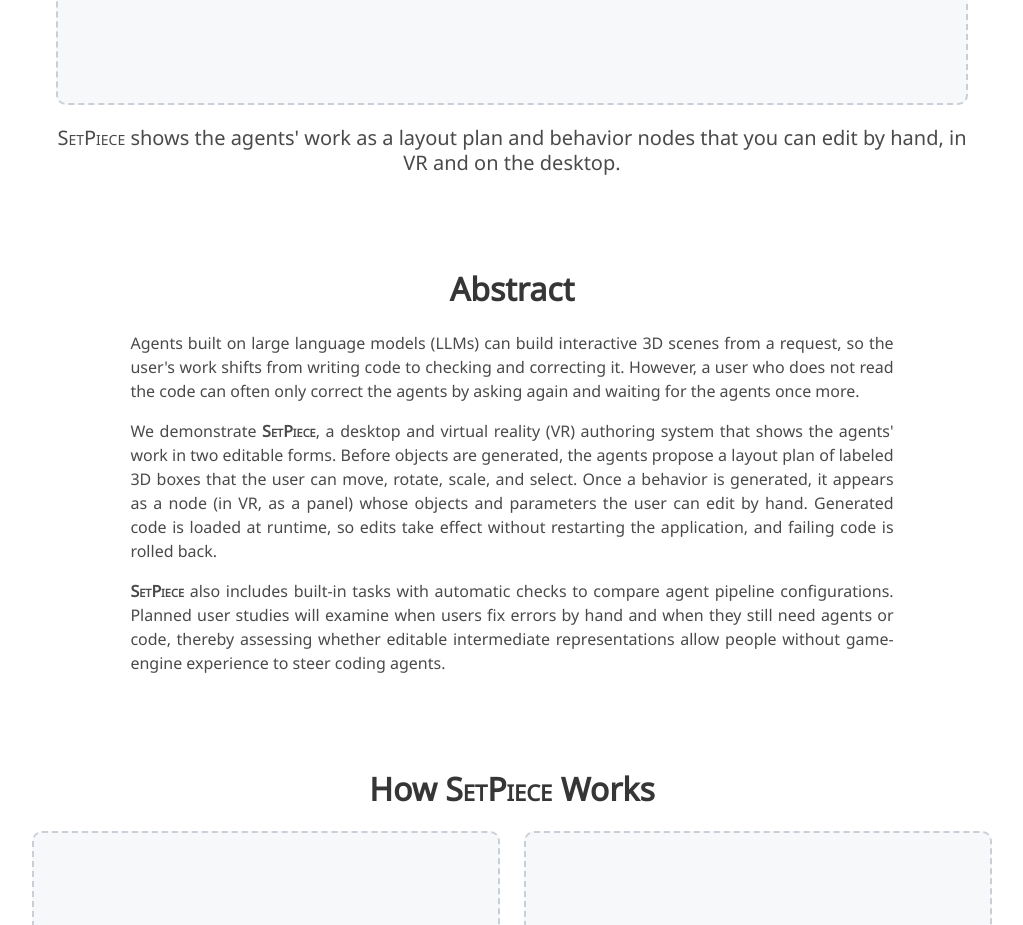
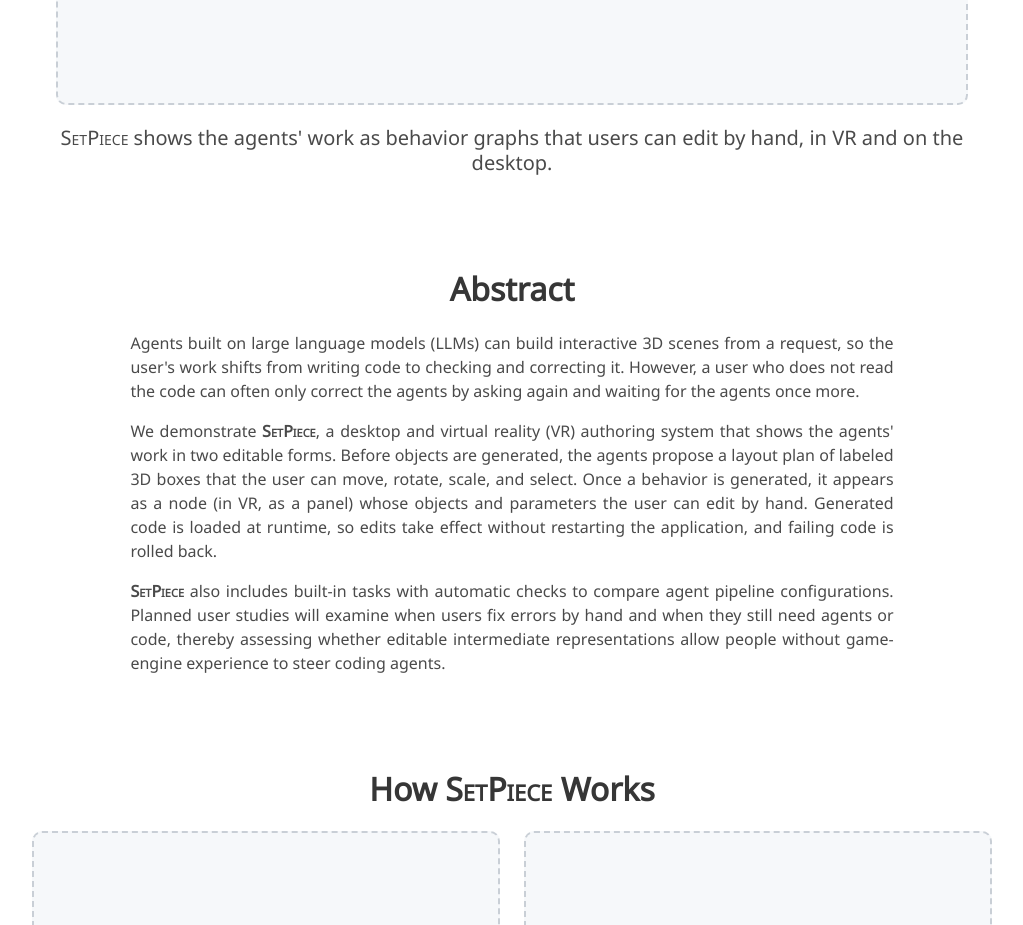
Before and after one commit to bob354/setpiece, a plain HTML site: page index.html in a window 1280 px wide. Shown: the part 820-1745 px from the top of the page, without its empty margins (128-1151 px from the left). Drawn offline with Linux system fonts and the light colour scheme; some icons are missing; a web font is replaced by a local one.

Commit message:
Reword teaser caption around editable behavior graphs
Co-Authored-By: Claude Opus 5.5 <noreply@anthropic.com>

```diff
--- a/index.html
+++ b/index.html
@@ -94,8 +94,8 @@
         <span>Desktop and VR authoring session</span>
       </div>
       <h2 class="subtitle has-text-centered">
-        <span class="setpiece">SetPiece</span> shows the agents' work as a layout plan and
-        behavior nodes that you can edit by hand, in VR and on the desktop.
+        <span class="setpiece">SetPiece</span> shows the agents' work as behavior graphs that
+        users can edit by hand, in VR and on the desktop.
       </h2>
     </div>
   </div>
```
